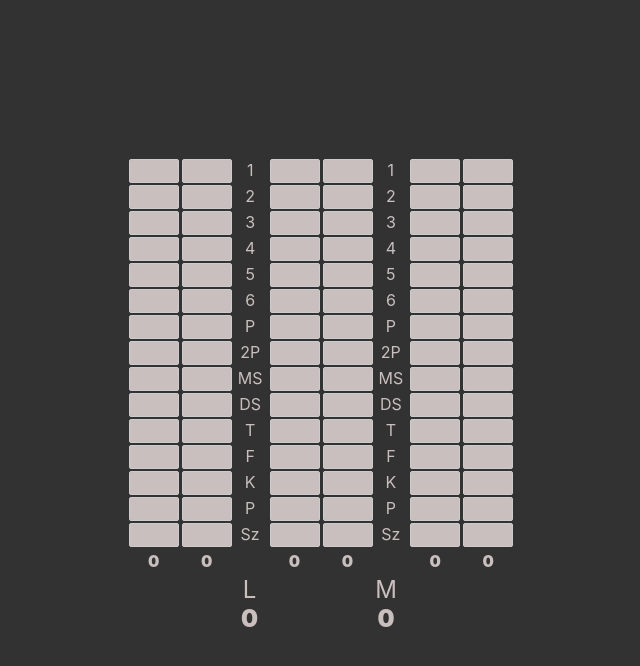
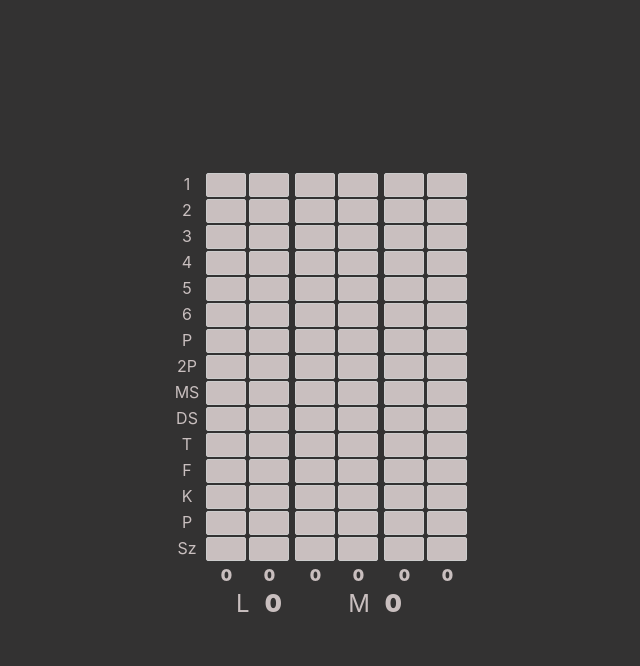
Before and after one commit to Qbius/pokos, a Svelte app: page / in a window 1280 px wide. Shown: the top 666 px of the page, without its empty margins (321-961 px from the left). Built offline with nearby package versions, Linux system fonts and the light colour scheme.

Commit message:
more compact

```diff
--- a/public/global.css
+++ b/public/global.css
@@ -6,7 +6,7 @@ html, body {
 	--background-color: rgb(51, 50, 50);
 	--foreground-color: rgb(201, 191, 191);
 
-	--scorecell-width: 50px;
+	--scorecell-width: 40px;
 	--scorecell-height: 24px;
 	--scorecell-vrtmrg: 1px;
 	--totalcell-height: 21px;
--- a/src/App.svelte
+++ b/src/App.svelte
@@ -7,8 +7,6 @@
 <main>
 	<div id="content">
 		<div id="columns">
-			{#each [...Array(6).keys()] as i}
-			{#if i > 0 && i % 2 === 0}
 			<div id="rowlabels">
 				<div style="height: 1px;"></div>
 				{#each [...first, ...secnd] as rowlabel}
@@ -24,7 +22,7 @@
 				>{rowlabel}</span>
 				{/each}
 			</div>
-			{/if}
+			{#each [...Array(6).keys()] as i}
 			<Column
 			label={(i % 2 === 0) ? 'L' : 'M'}
 			prev={(i > 1) ? ((i % 2 === 0) ? l_scores : m_scores)[Math.floor((i - 2) / 2)] : 0}
@@ -86,12 +84,12 @@
 
 	.fscoring-col {
 		display: flex;
-		flex-direction: column;
 		justify-content: center;
 		align-items: center;
 	}
 
 	.fscoring-span {
+		margin-left: 15px;
 		font-weight: 1000;
 		text-align: center;
 	}
```
Lines whose indentation alone changed are shown as unchanged.
